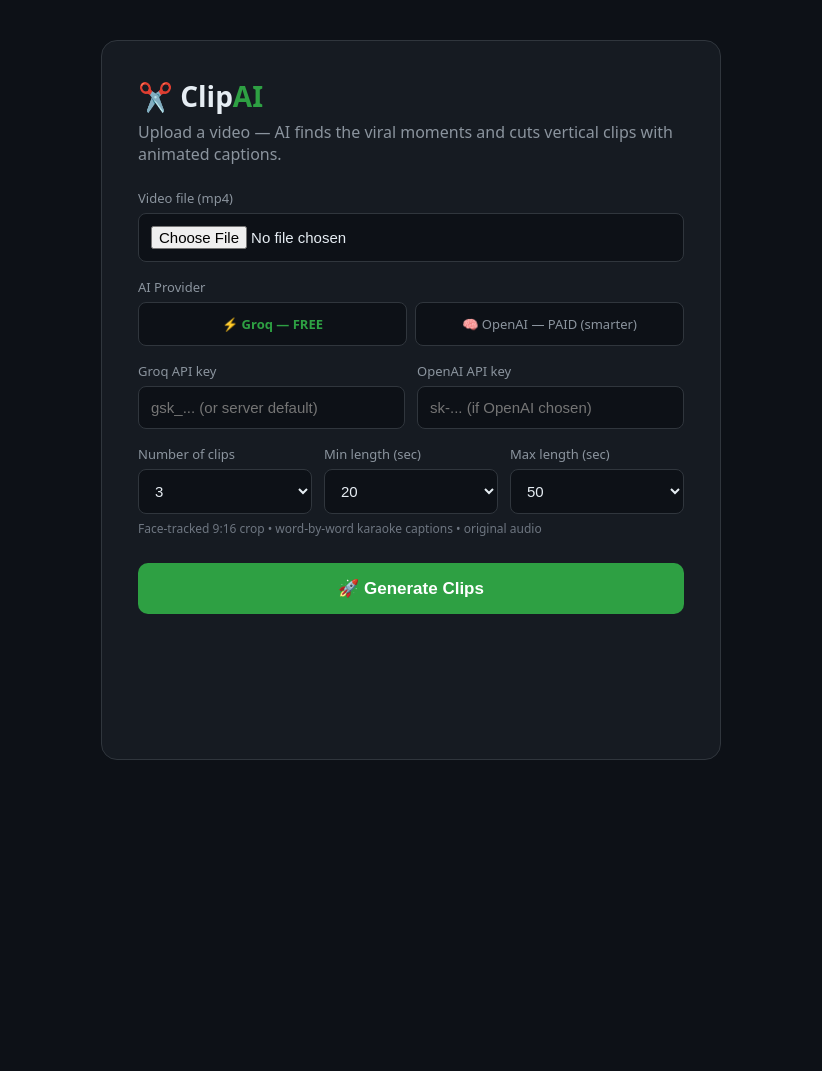
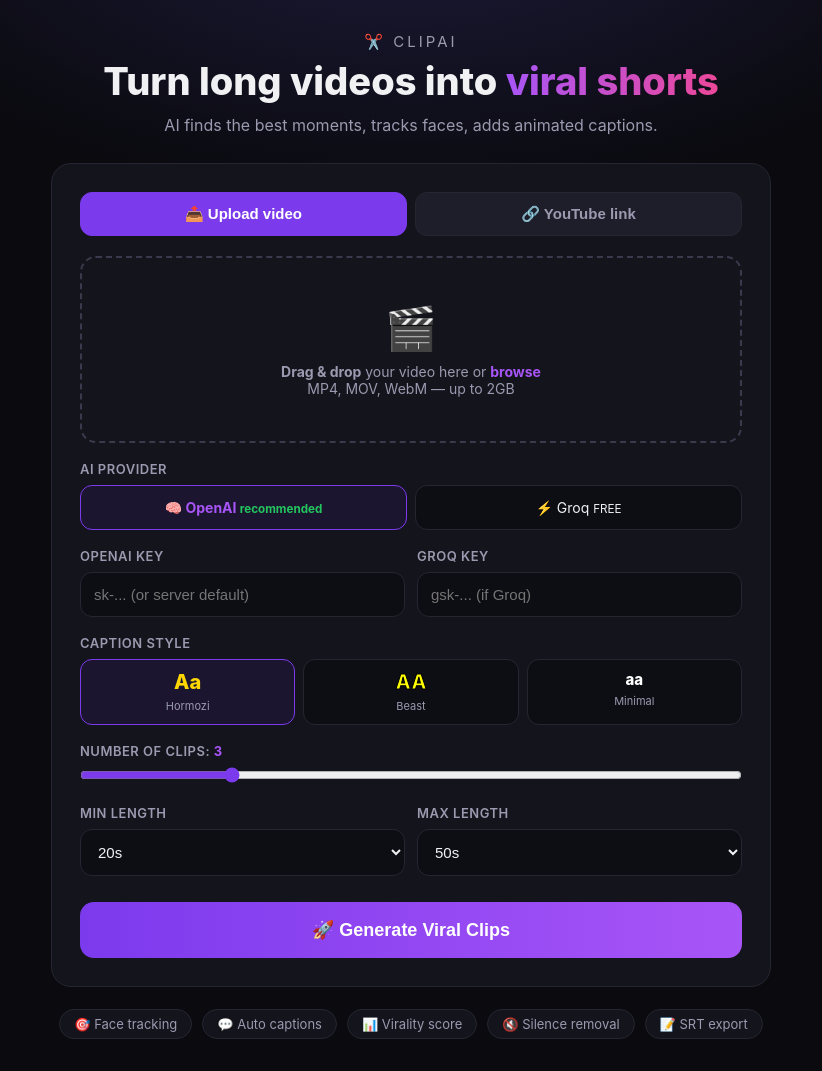
Before and after one commit to tanvirvaioff/clipai, a Flask app: page / in a window 1280 px wide. Shown: the whole page, without its empty margins (229-1051 px from the left). Before the commit the page ends 760 px from the top, so only its background shows below. Run offline with Flask 3, Linux system fonts and the light colour scheme.

Commit message:
v2: Opus-style UI

```diff
--- a/templates/index.html
+++ b/templates/index.html
@@ -1,41 +1,108 @@
 <!doctype html>
 <html><head><meta charset="utf-8"><meta name="viewport" content="width=device-width,initial-scale=1">
-<title>ClipAI — AI Video Clipping</title>
+<title>ClipAI — Turn Long Videos into Viral Shorts</title>
 <style>
 *{box-sizing:border-box;margin:0;padding:0}
-body{background:#0d1117;color:#e6edf3;font-family:system-ui,sans-serif;min-height:100vh;display:flex;justify-content:center;padding:40px 16px}
-.card{background:#161b22;border:1px solid #30363d;border-radius:16px;padding:36px;max-width:620px;width:100%}
-h1{font-size:28px;margin-bottom:6px}h1 span{color:#2ea043}
-p.sub{color:#8b949e;margin-bottom:24px}
-label{display:block;color:#8b949e;font-size:13px;margin:16px 0 6px}
-input[type=text],input[type=file],select{width:100%;background:#0d1117;border:1px solid #30363d;color:#e6edf3;border-radius:8px;padding:12px;font-size:15px}
+:root{--bg:#0a0a0f;--card:#14141c;--border:#262633;--acc:#7c3aed;--acc2:#a855f7;--green:#22c55e;--txt:#f1f1f4;--mut:#9a9ab0}
+body{background:radial-gradient(1000px 500px at 50% -100px,#1e1b3a 0%,var(--bg) 60%);color:var(--txt);font-family:-apple-system,BlinkMacSystemFont,"Segoe UI",Roboto,sans-serif;min-height:100vh;padding:32px 16px}
+.wrap{max-width:720px;margin:0 auto}
+.logo{text-align:center;margin-bottom:8px;font-size:15px;color:var(--mut);letter-spacing:3px;text-transform:uppercase}
+h1{text-align:center;font-size:38px;font-weight:800;line-height:1.2;margin-bottom:10px}
+h1 .grad{background:linear-gradient(90deg,#a855f7,#ec4899);-webkit-background-clip:text;background-clip:text;color:transparent}
+p.sub{text-align:center;color:var(--mut);font-size:16px;margin-bottom:28px}
+.card{background:var(--card);border:1px solid var(--border);border-radius:20px;padding:28px;margin-bottom:16px}
+.tabs{display:flex;gap:8px;margin-bottom:20px}
+.tabs button{flex:1;background:#1e1e2a;border:1px solid var(--border);color:var(--mut);border-radius:12px;padding:12px;font-size:15px;font-weight:600;cursor:pointer}
+.tabs button.on{background:var(--acc);border-color:var(--acc);color:#fff}
+#drop{border:2px dashed #3a3a4d;border-radius:16px;padding:44px 20px;text-align:center;cursor:pointer;transition:.2s}
+#drop:hover,#drop.over{border-color:var(--acc2);background:#1a1626}
+#drop .big{font-size:42px;margin-bottom:10px}
+#drop p{color:var(--mut);font-size:14px}
+#file{display:none}
+#ytbox{display:none}
+#ytbox input{width:100%;background:#0d0d14;border:1px solid var(--border);color:var(--txt);border-radius:12px;padding:14px;font-size:15px}
+.fname{color:var(--green);font-size:14px;margin-top:10px;display:none}
+label.lbl{display:block;color:var(--mut);font-size:13px;font-weight:600;margin:18px 0 8px;text-transform:uppercase;letter-spacing:.5px}
+.seg{display:flex;gap:8px}
+.seg label{flex:1;text-align:center;background:#0d0d14;border:1px solid var(--border);border-radius:12px;padding:13px;cursor:pointer;margin:0;font-size:14px}
+.seg input{display:none}
+.seg input:checked+span{color:var(--acc2);font-weight:700}
+.seg label:has(input:checked){border-color:var(--acc);background:#1c1530}
+.styles{display:flex;gap:8px}
+.styles label{flex:1;text-align:center;background:#0d0d14;border:1px solid var(--border);border-radius:12px;padding:10px;cursor:pointer;margin:0}
+.styles input{display:none}
+.styles label:has(input:checked){border-color:var(--acc);background:#1c1530}
+.styles .sw{font-size:20px;font-weight:800;display:block}
+.styles small{color:var(--mut);font-size:11px}
+input[type=text]{width:100%;background:#0d0d14;border:1px solid var(--border);color:var(--txt);border-radius:12px;padding:13px;font-size:15px}
 .row{display:flex;gap:12px}.row>div{flex:1}
-button{background:#2ea043;color:#fff;border:0;border-radius:10px;padding:15px;font-size:17px;font-weight:700;width:100%;margin-top:26px;cursor:pointer}
-button:hover{background:#2c974b}
-.hint{font-size:12px;color:#6e7681;margin-top:6px}
-.seg{display:flex;gap:8px}.seg label{flex:1;text-align:center;background:#0d1117;border:1px solid #30363d;border-radius:8px;padding:12px;cursor:pointer;margin:0}
-.seg input{display:none}.seg input:checked+span{font-weight:700;color:#2ea043}
+select{width:100%;background:#0d0d14;border:1px solid var(--border);color:var(--txt);border-radius:12px;padding:13px;font-size:15px}
+input[type=range]{width:100%;accent-color:var(--acc)}
+.rval{color:var(--acc2);font-weight:700}
+button.go{background:linear-gradient(90deg,#7c3aed,#a855f7);color:#fff;border:0;border-radius:14px;padding:17px;font-size:18px;font-weight:800;width:100%;margin-top:26px;cursor:pointer;transition:.2s}
+button.go:hover{transform:translateY(-1px);box-shadow:0 8px 24px rgba(124,58,237,.4)}
+.feats{display:flex;gap:10px;justify-content:center;margin-top:22px;flex-wrap:wrap}
+.feats span{font-size:13px;color:var(--mut);background:#14141c;border:1px solid var(--border);border-radius:20px;padding:6px 14px}
 </style></head>
-<body><div class="card">
-<h1>✂️ Clip<span>AI</span></h1>
-<p class="sub">Upload a video — AI finds the viral moments and cuts vertical clips with animated captions.</p>
-<form action="/start" method="post" enctype="multipart/form-data">
-<label>Video file (mp4)</label>
-<input type="file" name="video" accept="video/*" required>
-<label>AI Provider</label>
+<body><div class="wrap">
+<div class="logo">✂️ ClipAI</div>
+<h1>Turn long videos into <span class="grad">viral shorts</span></h1>
+<p class="sub">AI finds the best moments, tracks faces, adds animated captions.</p>
+<form action="/start" method="post" enctype="multipart/form-data" id="f">
+<div class="card">
+<div class="tabs">
+<button type="button" id="tUp" class="on" onclick="tab('up')">📤 Upload video</button>
+<button type="button" id="tYt" onclick="tab('yt')">🔗 YouTube link</button>
+</div>
+<div id="drop" onclick="document.getElementById('file').click()">
+<div class="big">🎬</div>
+<p><b>Drag & drop</b> your video here or <b style="color:var(--acc2)">browse</b><br>MP4, MOV, WebM — up to 2GB</p>
+<div class="fname" id="fname"></div>
+</div>
+<input type="file" id="file" name="video" accept="video/*" onchange="picked(this)">
+<div id="ytbox"><input type="text" name="youtube_url" placeholder="https://youtube.com/watch?v=..."></div>
+
+<label class="lbl">AI Provider</label>
 <div class="seg">
-<label><input type="radio" name="provider" value="groq" checked><span>⚡ Groq — FREE</span></label>
-<label><input type="radio" name="provider" value="openai"><span>🧠 OpenAI — PAID (smarter)</span></label>
+<label><input type="radio" name="provider" value="openai" checked><span>🧠 OpenAI <small style="color:var(--green)">recommended</small></span></label>
+<label><input type="radio" name="provider" value="groq"><span>⚡ Groq <small>FREE</small></span></label>
 </div>
 <div class="row">
-<div><label>Groq API key</label><input type="text" name="groq_key" placeholder="gsk_... (or server default)"></div>
-<div><label>OpenAI API key</label><input type="text" name="openai_key" placeholder="sk-... (if OpenAI chosen)"></div>
+<div><label class="lbl">OpenAI key</label><input type="text" name="openai_key" placeholder="sk-... (or server default)"></div>
+<div><label class="lbl">Groq key</label><input type="text" name="groq_key" placeholder="gsk-... (if Groq)"></div>
 </div>
+
+<label class="lbl">Caption style</label>
+<div class="styles">
+<label><input type="radio" name="caption_style" value="hormozi" checked><span class="sw" style="color:#ffd700">Aa</span><small>Hormozi</small></label>
+<label><input type="radio" name="caption_style" value="beast"><span class="sw" style="color:#ffff00;-webkit-text-stroke:1px #000">AA</span><small>Beast</small></label>
+<label><input type="radio" name="caption_style" value="minimal"><span class="sw" style="color:#fff;font-size:15px">aa</span><small>Minimal</small></label>
+</div>
+
+<label class="lbl">Number of clips: <span class="rval" id="nv">3</span></label>
+<input type="range" name="n_clips" min="1" max="10" value="3" oninput="document.getElementById('nv').textContent=this.value">
 <div class="row">
-<div><label>Number of clips</label><select name="n_clips"><option>3</option><option>5</option><option>8</option><option>10</option></select></div>
-<div><label>Min length (sec)</label><select name="min_len"><option>15</option><option selected>20</option><option>30</option></select></div>
-<div><label>Max length (sec)</label><select name="max_len"><option>30</option><option>45</option><option selected>50</option><option>60</option></select></div>
+<div><label class="lbl">Min length</label><select name="min_len"><option value="15">15s</option><option value="20" selected>20s</option><option value="30">30s</option></select></div>
+<div><label class="lbl">Max length</label><select name="max_len"><option value="30">30s</option><option value="50" selected>50s</option><option value="60">60s</option></select></div>
 </div>
-<p class="hint">Face-tracked 9:16 crop • word-by-word karaoke captions • original audio</p>
-<button type="submit">🚀 Generate Clips</button>
-</form></div></body></html>
+<button class="go" type="submit">🚀 Generate Viral Clips</button>
+</div>
+</form>
+<div class="feats"><span>🎯 Face tracking</span><span>💬 Auto captions</span><span>📊 Virality score</span><span>🔇 Silence removal</span><span>📝 SRT export</span></div>
+</div>
+<script>
+let mode='up';
+function tab(m){mode=m;
+document.getElementById('tUp').classList.toggle('on',m=='up');
+document.getElementById('tYt').classList.toggle('on',m=='yt');
+document.getElementById('drop').style.display=m=='up'?'block':'none';
+document.getElementById('ytbox').style.display=m=='yt'?'block':'none';}
+function picked(i){const n=i.files[0]?i.files[0].name:'';const e=document.getElementById('fname');e.style.display=n?'block':'none';e.textContent='✅ '+n;}
+const d=document.getElementById('drop');
+['dragover','dragenter'].forEach(e=>d.addEventListener(e,ev=>{ev.preventDefault();d.classList.add('over')}));
+['dragleave','drop'].forEach(e=>d.addEventListener(e,ev=>{ev.preventDefault();d.classList.remove('over')}));
+d.addEventListener('drop',ev=>{const f=ev.dataTransfer.files;if(f.length){document.getElementById('file').files=f;picked(document.getElementById('file'));}});
+document.getElementById('f').addEventListener('submit',ev=>{
+if(mode=='up'&&!document.getElementById('file').files.length){ev.preventDefault();alert('Please choose a video file');}
+if(mode=='yt'&&!document.querySelector('[name=youtube_url]').value.trim()){ev.preventDefault();alert('Please paste a YouTube URL');}});
+</script></body></html>
```
